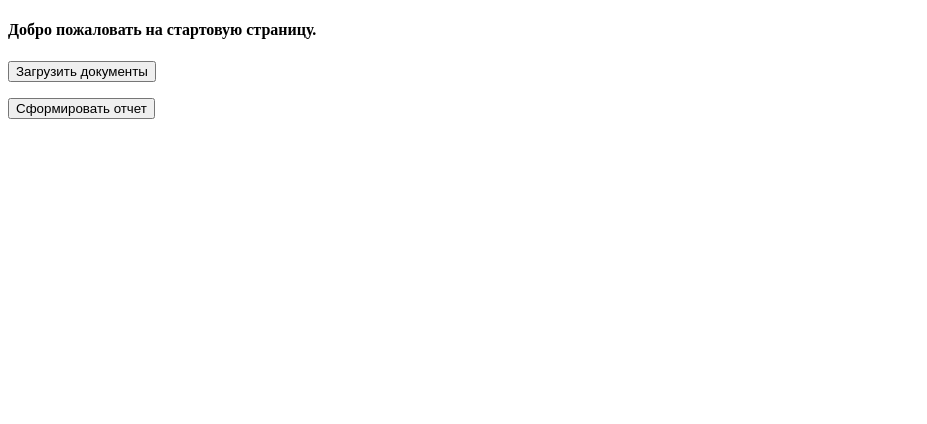
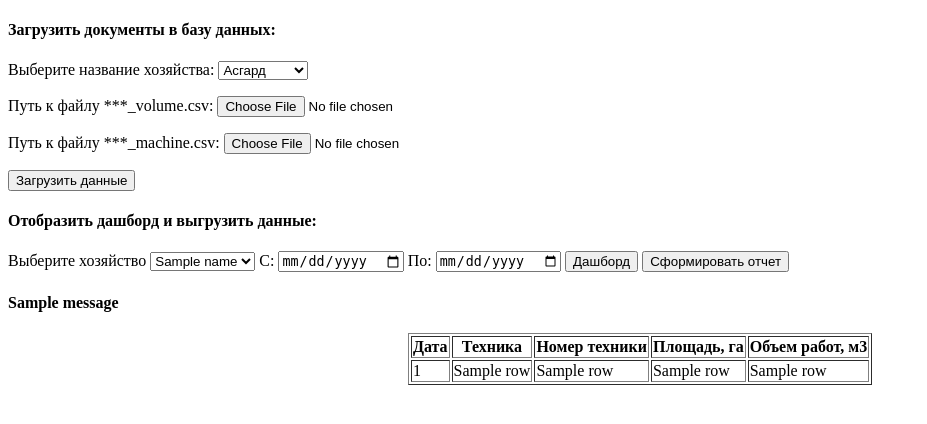
Before and after one commit to alekseifeniuk/task_rmk, a Flask app: template templates/index.html in a window 1280 px wide. Shown: the top 424 px of the page, without its empty margins (0-927 px from the left). Run offline with Flask 2, Linux system fonts and the light colour scheme; the template is opened without the code that fills it: most values are stand-ins (such as "Sample title", 1, 10 or a date in 2020); one stand-in notice (Sample message) is shown; some libraries are stand-ins or nearby versions.

Commit message:
Step7: change structure project

```diff
--- a/application.py
+++ b/application.py
@@ -15,6 +15,7 @@ from resources.sql_operations import (
     write_data_to_db,
     get_company_names,
     get_company_content,
+    get_table_content,
     SECRET_KEY,
 )
 from werkzeug.utils import secure_filename
@@ -28,19 +29,23 @@ app.config['UPLOAD_FOLDER'] = UPLOAD_FOLDER
 app.config['SECRET_KEY'] = SECRET_KEY
 
 
-@app.route('/')
+@app.route('/', methods=('GET', 'POST'))
 def index():
+
     try:
         create_table()
     except (Exception, Error):
         pass
     finally:
         pass
-    return render_template('index.html')
+
+    names = get_company_names()
+    rows = get_table_content()
+    return render_template('index.html', names=names, rows=rows)
 
 
-@app.route('/load', methods=('GET', 'POST'))
-def load_data():
+@app.route('/upload', methods=('GET', 'POST'))
+def upload_data():
 
     if request.method == "POST":
         name = request.form.get('manufacture')
@@ -49,7 +54,7 @@ def load_data():
 
         if volume.filename == '' or machine.filename == '':
             flash("Не выбран один из файлов!")
-            return redirect(request.url)
+            return redirect(url_for('index'))
 
         if machine and volume:
             machine_filename = secure_filename(machine.filename)
@@ -60,23 +65,21 @@ def load_data():
             volume.save(volume_path)
             data_for_db = normalize_csv_data(volume_path, machine_path)
             write_data_to_db(data_for_db, name)
-            return redirect(url_for('index'))
 
-    return render_template('load.html')
+    return redirect(url_for('index'))
 
 
-@app.route("/generate", methods=('GET', 'POST'))
+@app.route('/report', methods=('GET', 'POST'))
 def generate_report():
-    names = get_company_names()
 
-    if request.method == "POST":
-        comp_name = request.form.get('manufacture')
-        first_date = request.form.get('first_date')
-        last_date = request.form.get('last_date')
+    if request.method == 'GET':
+        comp_name = request.args.get('man')
+        first_date = request.args.get('first_date')
+        last_date = request.args.get('last_date')
 
         if not comp_name:
             flash("В базе данных нет записей!")
-            return redirect(request.url)
+            return redirect(url_for('index'))
 
         if not first_date and not last_date:
             data = get_company_content(comp_name)
@@ -89,7 +92,5 @@ def generate_report():
             return redirect(url_for('index'))
 
         if not first_date or not last_date:
-            flash("""Неверно задан диапазон отображения записей!""")
-            return redirect(request.url)
-
-    return render_template('generate.html', names=names)
+            flash("Неверно задан диапазон отображения записей!")
+            return redirect(url_for('index'))
--- a/resources/sql_operations.py
+++ b/resources/sql_operations.py
@@ -88,7 +88,9 @@ def get_company_content(name: str, first_date=None, last_date=None) -> list:
 
 def get_table_content() -> list:
     connection, cursor = connect_db()
-    cursor.execute("SELECT * FROM company_report;")
+    query = """SELECT date, vehicle, vehicle_number, square, scope_of_work
+                FROM company_report;"""
+    cursor.execute(query)
     raw_data = cursor.fetchall()
     disconnect_db(connection, cursor)
     return raw_data
--- a/templates/index.html
+++ b/templates/index.html
@@ -5,11 +5,56 @@
         <title>Стартовая</title>
     </head>
     <body>
-        <h4>Добро пожаловать на стартовую страницу.</h4>
-        <a href="{{ url_for('load_data') }}">
-        <p><button type="button">Загрузить документы</button></p></a>
+        <h4>Загрузить документы в базу данных:</h4>
 
-        <a href="{{ url_for('generate_report') }}">
-        <p><button type="button">Сформировать отчет</button></p></a>
+        <form method="post" enctype="multipart/form-data" action="{{ url_for('upload_data') }}">
+             <p><label>Выберите название хозяйства:</label>
+            <select size="1" name="manufacture">
+                <option value="Асгард">Асгард</option>>
+                <option value="Мидгард">Мидгард</option>>
+                <option value="Йотунхейм">Йотунхейм</option>>
+            </select></p>
+
+            <p><label>Путь к файлу ***_volume.csv:</label>
+            <input type="file" name="volume" value="{{ request.files['volume'] }}"></p>
+
+            <p><label>Путь к файлу ***_machine.csv:</label>
+            <input type="file" name="machine" value="{{ request.files['machine'] }}"></p>
+
+            <p><button type="submit">Загрузить данные</button></p>
+        </form>
+
+        <h4>Отобразить дашборд и выгрузить данные:</h4>
+
+        <form method="get" action="{{ url_for('index') }}">
+            <p>Выберите хозяйство <select name="man" size="1">
+                {% for name in names %}
+                    <option value="{{ name }}">{{ name }}</option>>
+                {% endfor %}
+            </select>
+
+            С: <input type="date" name="first_date">
+            По: <input type="date" name="last_date">
+            <button type="submit">Дашборд</button>
+            <button type="submit" formaction="{{ url_for('generate_report') }}">Сформировать отчет</button></p>
+        </form>
+
+        {% for msg in get_flashed_messages() %}
+            <h4><div class="flash">{{ msg }}</div></h4>
+        {% endfor %}
+
+        <table align="center" border="1">
+            <tr>
+                <th>Дата</th>
+                <th>Техника</th>
+                <th>Номер техники</th>
+                <th>Площадь, га</th>
+                <th>Объем работ, м3</th>
+            </tr>
+            {% for row in rows %}
+            <tr><td>{{ row[0] }}</td><td>{{ row[1] }}</td><td>{{ row[2] }}</td><td>{{ row[3] }}</td><td>{{ row[4] }}</td></tr>
+            {% endfor %}
+        </table>
+
     </body>
 </html>
```
Also changed, not shown: templates/generate.html (deleted, +0 -29 lines), templates/load.html (deleted, +0 -28 lines).
